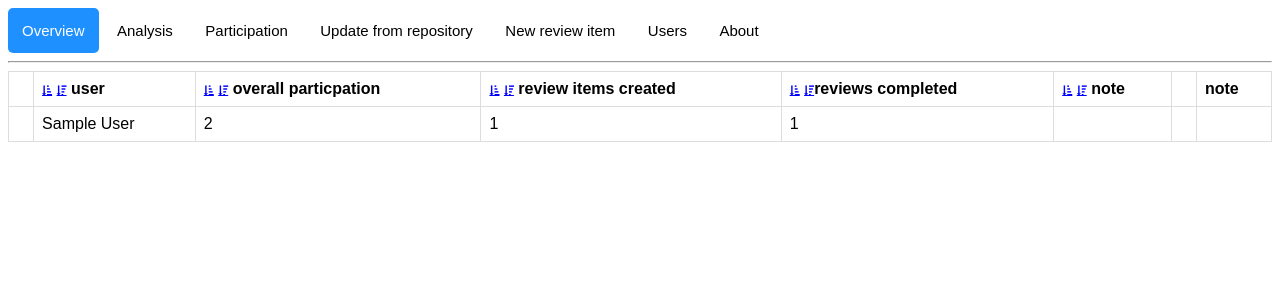
After one commit to peterrudnik/CodeReviewApp, a Flask app: page /analysis in a window 1280 px wide. The commit adds this page. Shown: the top 300 px of the page. Run offline with Flask 2, Linux system fonts and the light colour scheme; tables that the repository leaves empty hold one stand-in row (values such as "Sample post").

Commit message:
added analysis

```diff
--- a/app_svn_branches/app.py
+++ b/app_svn_branches/app.py
@@ -658,6 +658,30 @@ def delete_review(id):
         return render_template('review.html', action = "delete", action_text=action_text, form = form)
 
 
+class UserEvaluation(object):
+    def __init__(self,user):
+        self.user = user
+        self.review_item_creator_count = 0
+        self.review_count = 0
+        self.count = 0
+
+@app.route('/analysis', methods=['GET', 'POST'])
+def analysis():
+    users = User.query.all()
+    userEvaluations = dict()
+    for user in users:
+        userEvaluations[user.name] = UserEvaluation(user)
+
+    review_items = ReviewItem.query.all()
+    for review_item in review_items:
+        userEvaluations[review_item.creator.name].review_item_creator_count += 1
+        userEvaluations[review_item.creator.name].count += 1
+    reviews = Review.query.all()
+    for review in reviews:
+        userEvaluations[review.reviewer.name].review_count += 1
+        userEvaluations[review.reviewer.name].count += 1
+    return render_template('analysis.html',userEvaluations=userEvaluations)
+
 
 #@app.route('/mylogin')
 #def mylogin():
--- /dev/null
+++ b/app_svn_branches/templates/analysis.html
@@ -0,0 +1,42 @@
+{% extends "base.html" %}
+
+{% block content %}
+    <form action="" method="post" novalidate>
+       {# {{ form.hidden_tag() }} #}
+    <table id="main">
+        <thead>
+            <tr>
+                <th></th>
+                <th><a class ="fa fa-sort-amount-asc sort-icon" href="/sort_review_item/creation_date/asc"></a>
+                    <a class ="fa fa-sort-amount-desc sort-icon" href="/sort_review_item/creation_date/desc"></a> user</th>
+                <th><a class ="fa fa-sort-amount-asc sort-icon" href="/sort_review_item/review_type/asc"></a>
+                    <a class ="fa fa-sort-amount-desc sort-icon" href="/sort_review_item/review_type/desc"></a> overall particpation</th>
+                <th><a class ="fa fa-sort-amount-asc sort-icon" href="/sort_review_item/name/asc"></a>
+                    <a class ="fa fa-sort-amount-desc sort-icon" href="/sort_review_item/name/desc"></a> review items created</th>
+                <th><a class ="fa fa-sort-amount-asc sort-icon" href="/sort_review_item/creator/asc"></a>
+                    <a class ="fa fa-sort-amount-desc sort-icon" href="/sort_review_item/creator/desc"></a>reviews completed</th>
+                <th><a class ="fa fa-sort-amount-asc sort-icon" href="/sort_review_item/note"></a>
+                    <a class ="fa fa-sort-amount-desc sort-icon" href="/sort_review_item/note"></a> note</th>
+                <th></th>
+                 <th>note</th>
+            </tr>
+        </thead>
+        <tbody>
+            {% for key, value in userEvaluations.items() %}
+                <tr>
+                    <td></td>
+                    <td>{{ value.user.name }}</td>
+                    <td>{{ value.count }}</td>
+                    <td>{{ value.review_item_creator_count }}</td>
+                    <td>{{ value.review_count }}</td>
+                    <td></td>
+                    <td></td>
+                    <td></td>
+                </tr>
+            {% endfor %}
+
+        </tbody>
+    </table>
+    </form>
+
+{% endblock %}
--- a/app_svn_branches/templates/base.html
+++ b/app_svn_branches/templates/base.html
@@ -91,7 +91,7 @@
     <body>
    <div class="pill-nav" id="header">
       <a class="active" href="/index">Overview</a>
-      <a href="/results">Results</a>
+      <a href="/analysis">Analysis</a>
       <a href="/participation">Participation</a>
       <a href="/update">Update from repository</a>
       <a href="/new_review_item">New review item</a>
```
